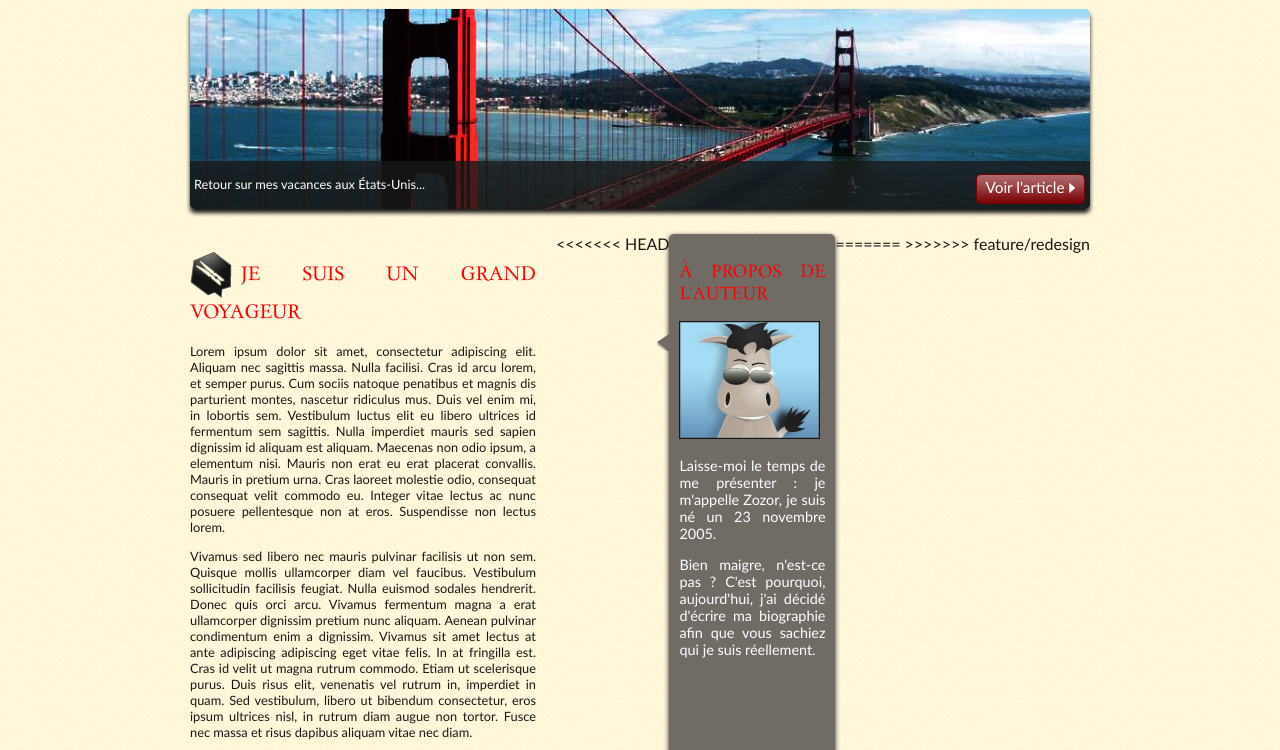
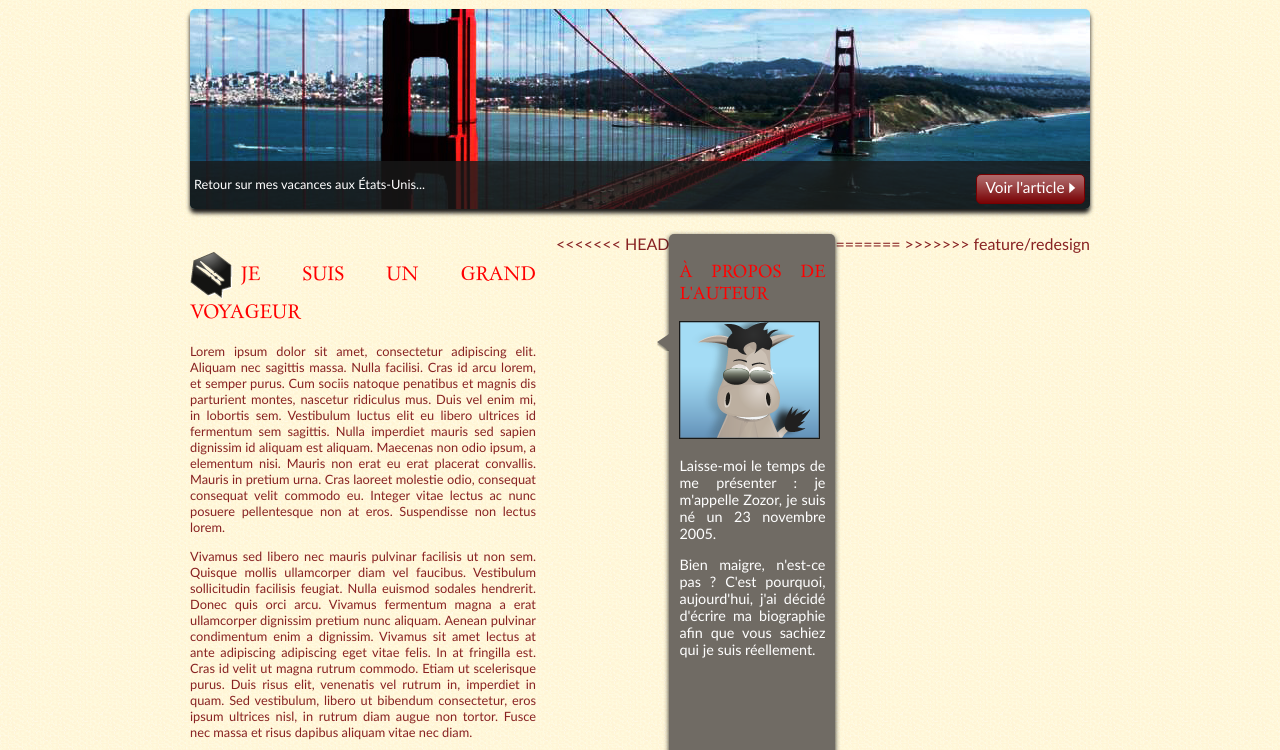
Before and after one commit to tespeso/dolo-demo1, a plain HTML site: page index.html in a window 1280 px wide. Shown: the part 124-874 px from the top of the page. Drawn offline with Linux system fonts and the light colour scheme.

Commit message:
changed color in body

```diff
--- a/style.css
+++ b/style.css
@@ -30,7 +30,7 @@ body
 {
     background: url('images/fond_jaune.png');
     font-family: 'Trebuchet MS', Arial, sans-serif;
-    color: #181818;
+    color: #882222;
 }
 
 #bloc_page
```
